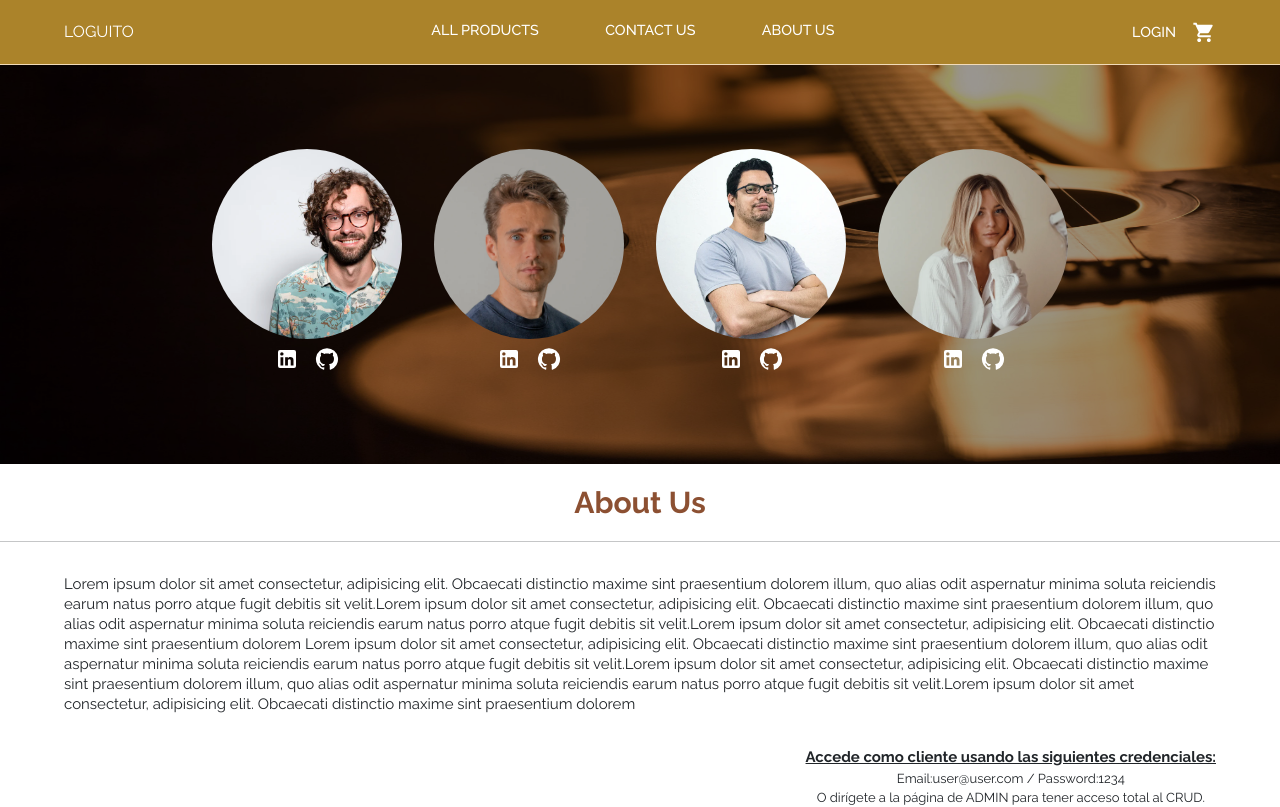
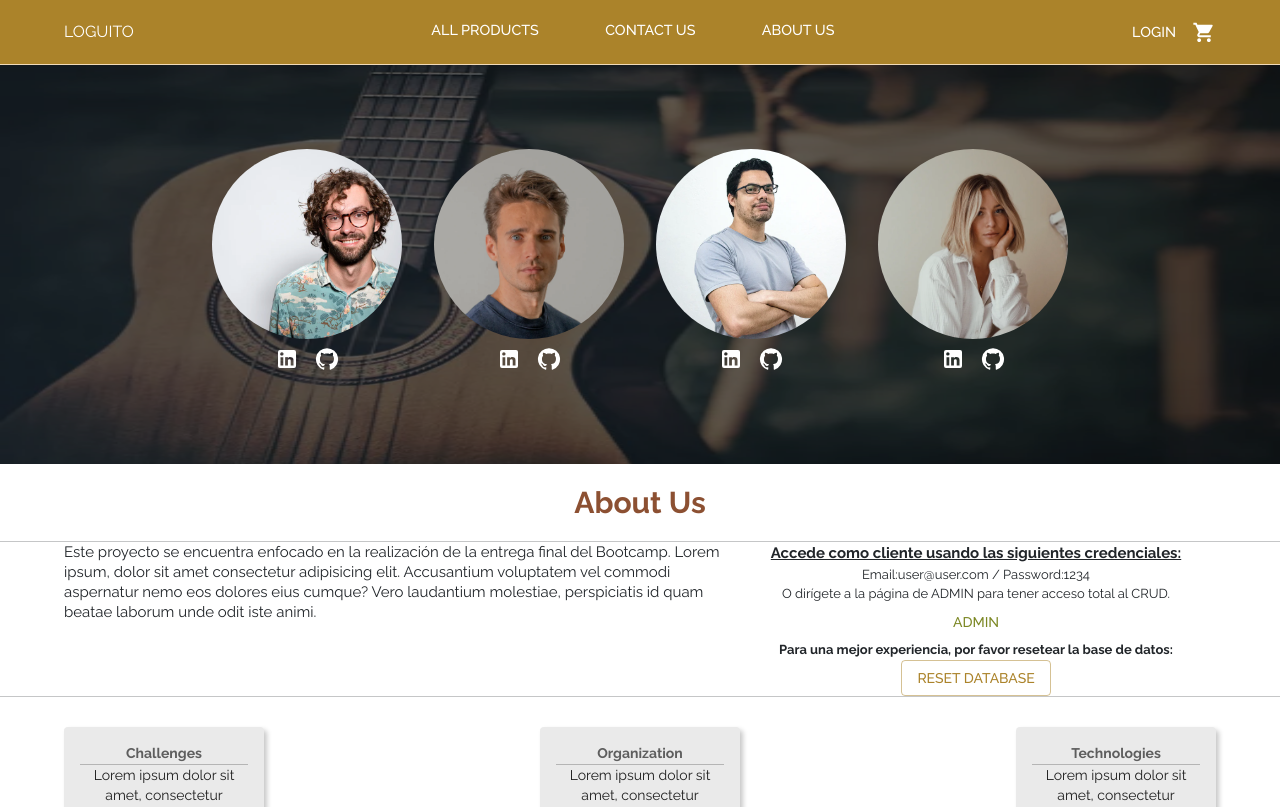
Before and after one commit to RodrigoRabellino/e-commerce-front, a React (Create React App) app: page /aboutUs in a window 1280 px wide. Shown: the top 807 px of the page. Built offline with nearby package versions, Linux system fonts and the light colour scheme; no server answers.

Commit message:
aboutus changes

```diff
--- a/src/components/aboutUs/AboutUs.jsx
+++ b/src/components/aboutUs/AboutUs.jsx
@@ -10,6 +10,7 @@ import {
   Paper,
   Divider,
   Container,
+  Grid,
 } from "@mui/material";
 import LinkedInIcon from "@mui/icons-material/LinkedIn";
 import GitHubIcon from "@mui/icons-material/GitHub";
@@ -127,6 +128,7 @@ const AboutUs = () => {
               alt="Remy Sharp"
               srcSet={require("../../assets/images/woman1.webp")}
             />
+
             <Box sx={{ display: "flex", justifyContent: "center" }}>
               <IconButton aria-label="LinkedInIcon" sx={{ color: "white" }}>
                 <LinkedInIcon />
@@ -138,7 +140,7 @@ const AboutUs = () => {
           </Box>
         </Stack>
       </Box>
-
+      <Box>
         <Typography
           sx={{
             fontSize: "30px",
@@ -151,38 +153,21 @@ const AboutUs = () => {
         >
           About Us
         </Typography>
+      </Box>
       <Divider />
-      <Box>
-        <Container sx={{ paddingY: "2rem" }}>
+      <Container>
+        <Grid container>
+          <Grid item xs={7}>
             <Typography fontSize="15px" textAlign="start" variant="h5">
-            Lorem ipsum dolor sit amet consectetur, adipisicing elit. Obcaecati
-            distinctio maxime sint praesentium dolorem illum, quo alias odit
-            aspernatur minima soluta reiciendis earum natus porro atque fugit
-            debitis sit velit.Lorem ipsum dolor sit amet consectetur,
-            adipisicing elit. Obcaecati distinctio maxime sint praesentium
-            dolorem illum, quo alias odit aspernatur minima soluta reiciendis
-            earum natus porro atque fugit debitis sit velit.Lorem ipsum dolor
-            sit amet consectetur, adipisicing elit. Obcaecati distinctio maxime
-            sint praesentium dolorem Lorem ipsum dolor sit amet consectetur,
-            adipisicing elit. Obcaecati distinctio maxime sint praesentium
-            dolorem illum, quo alias odit aspernatur minima soluta reiciendis
-            earum natus porro atque fugit debitis sit velit.Lorem ipsum dolor
-            sit amet consectetur, adipisicing elit. Obcaecati distinctio maxime
-            sint praesentium dolorem illum, quo alias odit aspernatur minima
-            soluta reiciendis earum natus porro atque fugit debitis sit
-            velit.Lorem ipsum dolor sit amet consectetur, adipisicing elit.
-            Obcaecati distinctio maxime sint praesentium dolorem
+              Este proyecto se encuentra enfocado en la realización de la
+              entrega final del Bootcamp. Lorem ipsum, dolor sit amet
+              consectetur adipisicing elit. Accusantium voluptatem vel commodi
+              aspernatur nemo eos dolores eius cumque? Vero laudantium
+              molestiae, perspiciatis id quam beatae laborum unde odit iste
+              animi.
             </Typography>
-        </Container>
-        <Container
-          sx={{
-            display: "flex",
-            flexDirection: "column",
-            alignItems: "flex-end",
-            pb: "2rem",
-          }}
-        >
-          <Box>
+          </Grid>
+          <Grid item xs={5}>
             <Typography
               sx={{
                 fontSize: "15px",
@@ -217,9 +202,9 @@ const AboutUs = () => {
               Para una mejor experiencia, por favor resetear la base de datos:
             </Typography>
             <Button variant="outlined">Reset DataBase</Button>
-          </Box>
+          </Grid>
+        </Grid>
       </Container>
-      </Box>
       <Divider />
       <Container
         sx={{
--- a/src/components/aboutUs/aboutUs.css
+++ b/src/components/aboutUs/aboutUs.css
@@ -1,7 +1,8 @@
 .about-page {
   position: relative;
   width: 100%;
-  background: url("../../assets/images/acousticguitar.jpg") 0px 0px fixed;
+  background: url("../../assets/images/depositphotos_58414213-stock-photo-acoustic-guitar.jpeg")
+    0px 0px fixed;
   background-size: 100% 100%;
 }
 
@@ -9,5 +10,5 @@
   position: absolute;
   width: 100%;
   height: 400px;
-  background: rgba(0, 0, 0, 0.4);
+  background: rgba(0, 0, 0, 0.6);
 }
```
Also changed, not shown: src/assets/images/depositphotos_58414213-stock-photo-acoustic-guitar.jpeg (added), 1 other file (tests, documents, lock files or other folders). Lines whose indentation alone changed are shown as unchanged.
